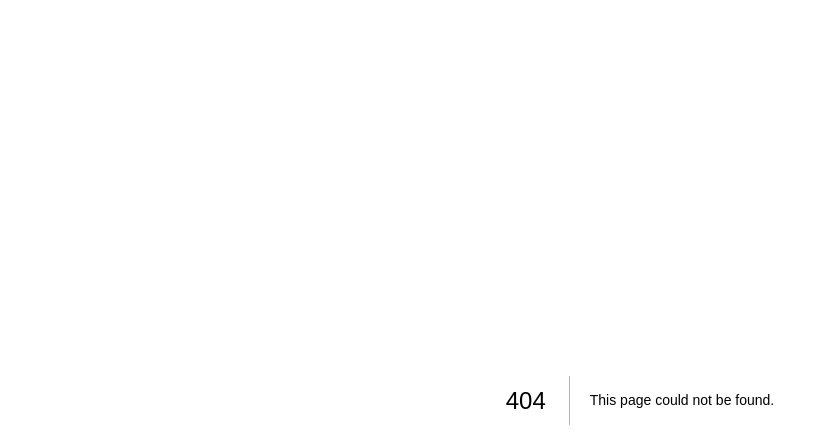
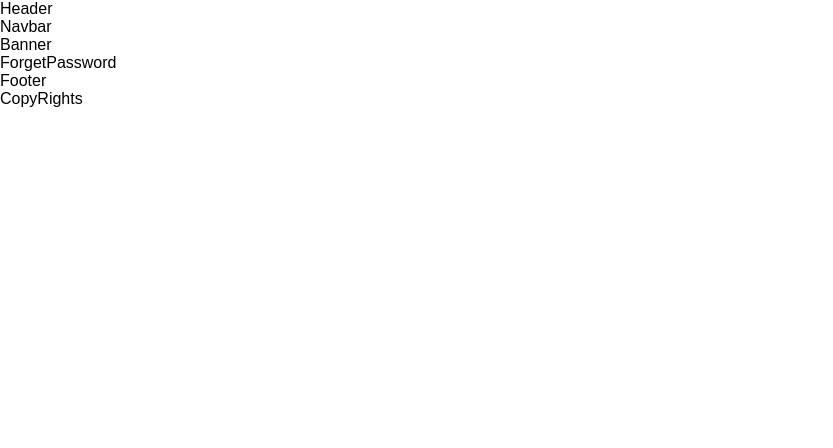
Before and after one commit to ahmed-mostafa2020/tasty-food, a Next.js app: page /forgetPassword in a window 1280 px wide. Before the commit this address had no page. Shown: the top 448 px of the page, without its empty margins (0-833 px from the left). Built offline with nearby package versions, Linux system fonts and the light colour scheme.

Commit message:
new pages added

```diff
--- /dev/null
+++ b/pages/forgetPassword.js
@@ -0,0 +1,24 @@
+import { ChangeTheme } from "@/src/context/ThemeContext";
+import Head from "next/head";
+import Layout from "../src/layout/Layout";
+
+const ForgetPassword = () => {
+  const { theme } = ChangeTheme();
+
+  return (
+    <>
+      <Head>
+        <title>Tasty Food | Forget Password</title>
+        <meta name="description" content="Generated by create next app" />
+        <meta name="viewport" content="width=device-width, initial-scale=1" />
+        <link rel="icon" href="/favicon.svg" />
+      </Head>
+
+      <Layout>
+        <div className={`forgetPassword ${theme}`}>ForgetPassword</div>
+      </Layout>
+    </>
+  );
+};
+
+export default ForgetPassword;
--- /dev/null
+++ b/styles/sass/_forgetPassword.scss
@@ -0,0 +1,11 @@
+@import "./variables";
+@import "./responsive";
+
+.forgetPassword {
+}
+
+.forgetPassword.light {
+}
+
+.forgetPassword.dark {
+}
--- a/styles/sass/_global.scss
+++ b/styles/sass/_global.scss
@@ -1,7 +1,10 @@
 // Pages
+@import "./_register.scss";
+@import "./_verifyAccount.scss";
+@import "./_login.scss";
+@import "./_forgetPassword.scss";
+@import "./_resetPassword.scss";
 @import "./_home.scss";
-@import "./_login.scss";
-@import "./_register.scss";
 @import "./_profile.scss";
 @import "./_checkout.scss";
 @import "./_orders.scss";
--- /dev/null
+++ b/styles/sass/_resetPassword.scss
@@ -0,0 +1,11 @@
+@import "./variables";
+@import "./responsive";
+
+.resetPassword {
+}
+
+.resetPassword.light {
+}
+
+.resetPassword.dark {
+}
--- /dev/null
+++ b/styles/sass/_verifyAccount.scss
@@ -0,0 +1,11 @@
+@import "./variables";
+@import "./responsive";
+
+.verifyAccount {
+}
+
+.verifyAccount.light {
+}
+
+.verifyAccount.dark {
+}
```
Also changed, not shown: pages/resetPassword.js (added, +24 -0 lines), pages/verifyAccount.js (added, +24 -0 lines).
